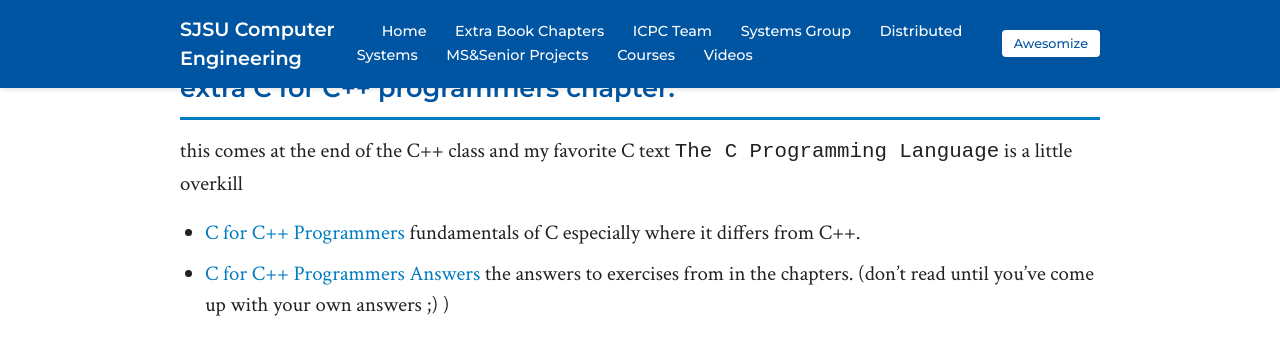
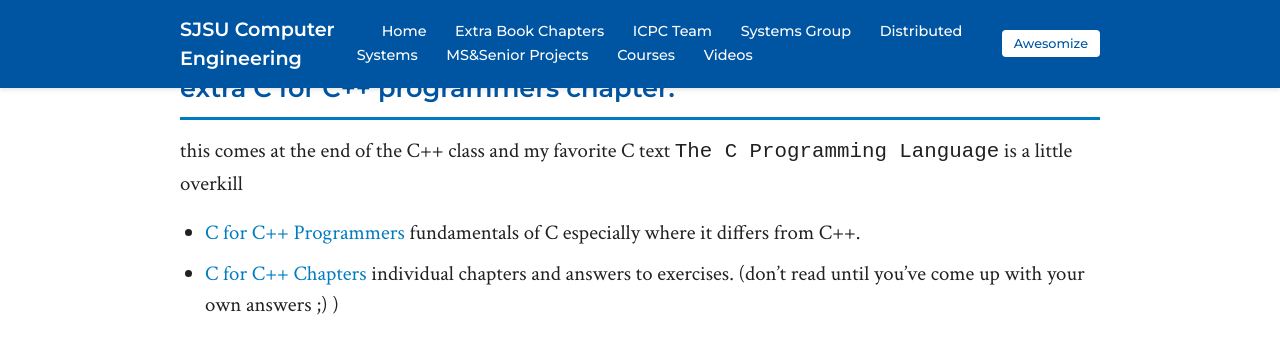
Before and after one commit to breed/benreed-sjsu, a Jekyll site: the page built from extra-chapters/index.md, in a window 1280 px wide and 900 px high, scrolled down 651 px. Shown: the top 355 px of the window. Built offline with Jekyll 4.4.1, drawn with Linux system fonts in a browser that asks for light colours.

Commit message:
add c4c++ individual chapters and index page
Co-Authored-By: Claude Opus 4.6 (1M context) <noreply@anthropic.com>

```diff
--- a/extra-chapters/index.md
+++ b/extra-chapters/index.md
@@ -26,7 +26,7 @@ supplemental material for CMPE 30
 
 this comes at the end of the C++ class and my favorite C text `The C Programming Language` is a little overkill
 
-- [C for C++ Programmers](c4c++.pdf) fundamentals of C especially where it differs from C++.
-- [C for C++ Programmers Answers](c4c++-answers.pdf) the answers to exercises from in the chapters. (don't read until you've come up with your own answers ;) )
+- [C for C++ Programmers](c4c++/c4c++.pdf) fundamentals of C especially where it differs from C++.
+- [C for C++ Chapters](c4c++) individual chapters and answers to exercises. (don't read until you've come up with your own answers ;) )
 
 <div style="height: 100vh;"></div>
```
Also changed, not shown: extra-chapters/c4c++/index.md (added, +29 -0 lines), 17 other files.
